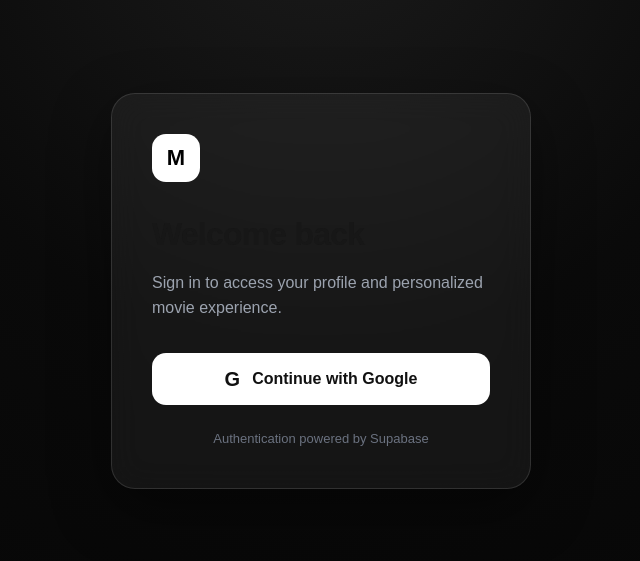
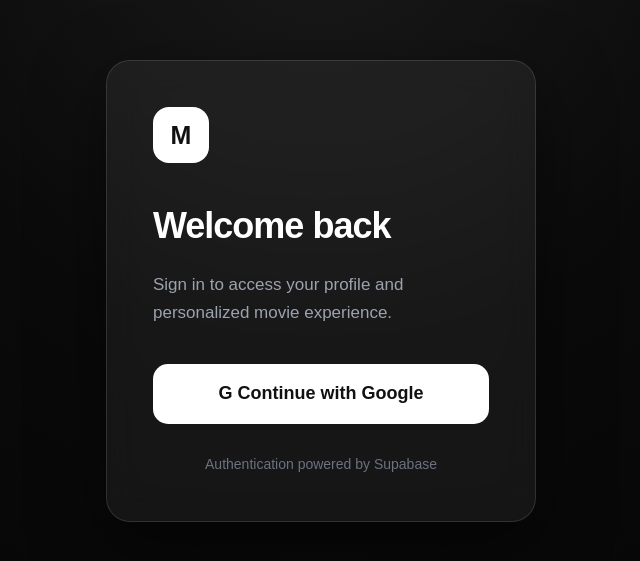
Before and after one commit to khalilzheng/hello-world, a Next.js app: page /login in a window 1280 px wide. Shown: the part 109-670 px from the top of the page, without its empty margins (319-959 px from the left). Built offline with nearby package versions, Linux system fonts and the light colour scheme; no server answers.

Commit message:
Fix Google OAuth redirect flow

```diff
--- a/app/auth/callback/route.ts
+++ b/app/auth/callback/route.ts
@@ -3,17 +3,28 @@ import { createClient } from "@/utils/supabase/server";
 
 export async function GET(request: Request) {
     const { searchParams, origin } = new URL(request.url);
+
     const code = searchParams.get("code");
 
     if (code) {
         const supabase = await createClient();
 
-        const { error } = await supabase.auth.exchangeCodeForSession(code);
+        const { error } =
+            await supabase.auth.exchangeCodeForSession(code);
 
         if (!error) {
-            return NextResponse.redirect(`${origin}/profile`);
+            return NextResponse.redirect(
+                `${origin}/profile`
+            );
         }
+
+        console.error(
+            "OAuth callback error:",
+            error.message
+        );
     }
 
-    return NextResponse.redirect(`${origin}/login`);
+    return NextResponse.redirect(
+        `${origin}/login?error=auth_callback_failed`
+    );
 }
--- a/app/login/page.tsx
+++ b/app/login/page.tsx
@@ -1,19 +1,85 @@
 "use client";
 
+import { useEffect, useState } from "react";
+import { useRouter } from "next/navigation";
 import { createClient } from "@/utils/supabase/client";
 
 export default function LoginPage() {
-    const supabase = createClient();
+    const router = useRouter();
+
+    const [supabase] = useState(() =>
+        createClient()
+    );
+
+    const [loading, setLoading] =
+        useState(true);
+
+    const [signingIn, setSigningIn] =
+        useState(false);
+
+    const [errorMessage, setErrorMessage] =
+        useState("");
+
+    useEffect(() => {
+        async function checkUser() {
+            const {
+                data: { user },
+            } = await supabase.auth.getUser();
+
+            if (user) {
+                router.replace("/profile");
+                return;
+            }
+
+            setLoading(false);
+        }
+
+        checkUser();
+    }, [router, supabase]);
 
     async function signInWithGoogle() {
+        setSigningIn(true);
+        setErrorMessage("");
+
         const origin = window.location.origin;
 
+        const { error } =
             await supabase.auth.signInWithOAuth({
                 provider: "google",
                 options: {
                     redirectTo: `${origin}/auth/callback`,
                 },
             });
+
+        if (error) {
+            setSigningIn(false);
+            setErrorMessage(error.message);
+        }
+    }
+
+    if (loading) {
+        return (
+            <main
+                style={{
+                    minHeight: "100vh",
+                    display: "flex",
+                    alignItems: "center",
+                    justifyContent: "center",
+                    background:
+                        "radial-gradient(circle at top, #1b1b1b 0%, #0a0a0a 45%, #050505 100%)",
+                    color: "white",
+                }}
+            >
+                <p
+                    style={{
+                        color: "#9ca3af",
+                        fontSize: "14px",
+                    }}
+                >
+                    Checking session...
+                </p>
+            </main>
+        );
     }
 
     return (
@@ -26,33 +92,37 @@ export default function LoginPage() {
                 background:
                     "radial-gradient(circle at top, #1b1b1b 0%, #0a0a0a 45%, #050505 100%)",
                 padding: "24px",
+                color: "white",
             }}
         >
             <div
                 style={{
                     width: "100%",
-                    maxWidth: "420px",
-                    background: "rgba(255,255,255,0.05)",
-                    border: "1px solid rgba(255,255,255,0.12)",
+                    maxWidth: "430px",
+                    padding: "46px",
                     borderRadius: "24px",
-                    padding: "40px",
-                    boxShadow: "0 20px 60px rgba(0,0,0,0.45)",
+                    background:
+                        "rgba(255,255,255,0.055)",
+                    border:
+                        "1px solid rgba(255,255,255,0.12)",
+                    boxShadow:
+                        "0 24px 70px rgba(0,0,0,0.5)",
                     backdropFilter: "blur(16px)",
                 }}
             >
                 <div
                     style={{
-                        width: "48px",
-                        height: "48px",
-                        borderRadius: "14px",
+                        width: "56px",
+                        height: "56px",
+                        borderRadius: "16px",
                         background: "white",
-                        color: "black",
+                        color: "#111",
                         display: "flex",
                         alignItems: "center",
                         justifyContent: "center",
-                        fontSize: "22px",
+                        fontSize: "25px",
                         fontWeight: "700",
-                        marginBottom: "28px",
+                        marginBottom: "36px",
                     }}
                 >
                     M
@@ -60,10 +130,10 @@ export default function LoginPage() {
 
                 <h1
                     style={{
-                        fontSize: "32px",
                         margin: 0,
+                        fontSize: "36px",
                         fontWeight: "600",
-                        letterSpacing: "-0.8px",
+                        letterSpacing: "-1px",
                     }}
                 >
                     Welcome back
@@ -71,52 +141,63 @@ export default function LoginPage() {
 
                 <p
                     style={{
-                        marginTop: "12px",
-                        marginBottom: "32px",
+                        marginTop: "18px",
+                        marginBottom: "38px",
                         color: "#9ca3af",
+                        fontSize: "17px",
                         lineHeight: "1.6",
                     }}
                 >
-                    Sign in to access your profile and personalized movie
-                    experience.
+                    Sign in to access your profile and
+                    personalized movie experience.
                 </p>
 
                 <button
+                    type="button"
                     onClick={signInWithGoogle}
+                    disabled={signingIn}
                     style={{
                         width: "100%",
-                        height: "52px",
-                        borderRadius: "14px",
-                        border: "1px solid rgba(255,255,255,0.15)",
+                        height: "60px",
+                        border: "none",
+                        borderRadius: "15px",
                         background: "white",
                         color: "#111",
-                        fontSize: "16px",
+                        fontSize: "18px",
                         fontWeight: "600",
-                        cursor: "pointer",
-                        display: "flex",
-                        alignItems: "center",
-                        justifyContent: "center",
-                        gap: "12px",
+                        cursor: signingIn
+                            ? "not-allowed"
+                            : "pointer",
+                        opacity: signingIn
+                            ? 0.7
+                            : 1,
                     }}
                 >
-                    <span
+                    {signingIn
+                        ? "Redirecting..."
+                        : "G   Continue with Google"}
+                </button>
+
+                {errorMessage && (
+                    <p
                         style={{
-                            fontSize: "20px",
-                            fontWeight: "700",
+                            marginTop: "18px",
+                            textAlign: "center",
+                            color: "#f87171",
+                            fontSize: "14px",
                         }}
                     >
-                        G
-                    </span>
-                    Continue with Google
-                </button>
+                        {errorMessage}
+                    </p>
+                )}
 
                 <p
                     style={{
-                        marginTop: "24px",
+                        marginTop: "30px",
                         marginBottom: 0,
                         textAlign: "center",
                         color: "#6b7280",
-                        fontSize: "13px",
+                        fontSize: "14px",
                     }}
                 >
                     Authentication powered by Supabase
--- a/utils/supabase/server.ts
+++ b/utils/supabase/server.ts
@@ -12,13 +12,25 @@ export async function createClient() {
                 getAll() {
                     return cookieStore.getAll();
                 },
+
                 setAll(cookiesToSet) {
                     try {
-                        cookiesToSet.forEach(({ name, value, options }) => {
-                            cookieStore.set(name, value, options);
-                        });
+                        cookiesToSet.forEach(
+                            ({
+                                 name,
+                                 value,
+                                 options,
+                             }) =>
+                                cookieStore.set(
+                                    name,
+                                    value,
+                                    options
+                                )
+                        );
                     } catch {
-                        // Server Components cannot always write cookies.
+                        // setAll can be called from a
+                        // Server Component where cookies
+                        // cannot be modified.
                     }
                 },
             },
```
Lines whose indentation alone changed are shown as unchanged.
